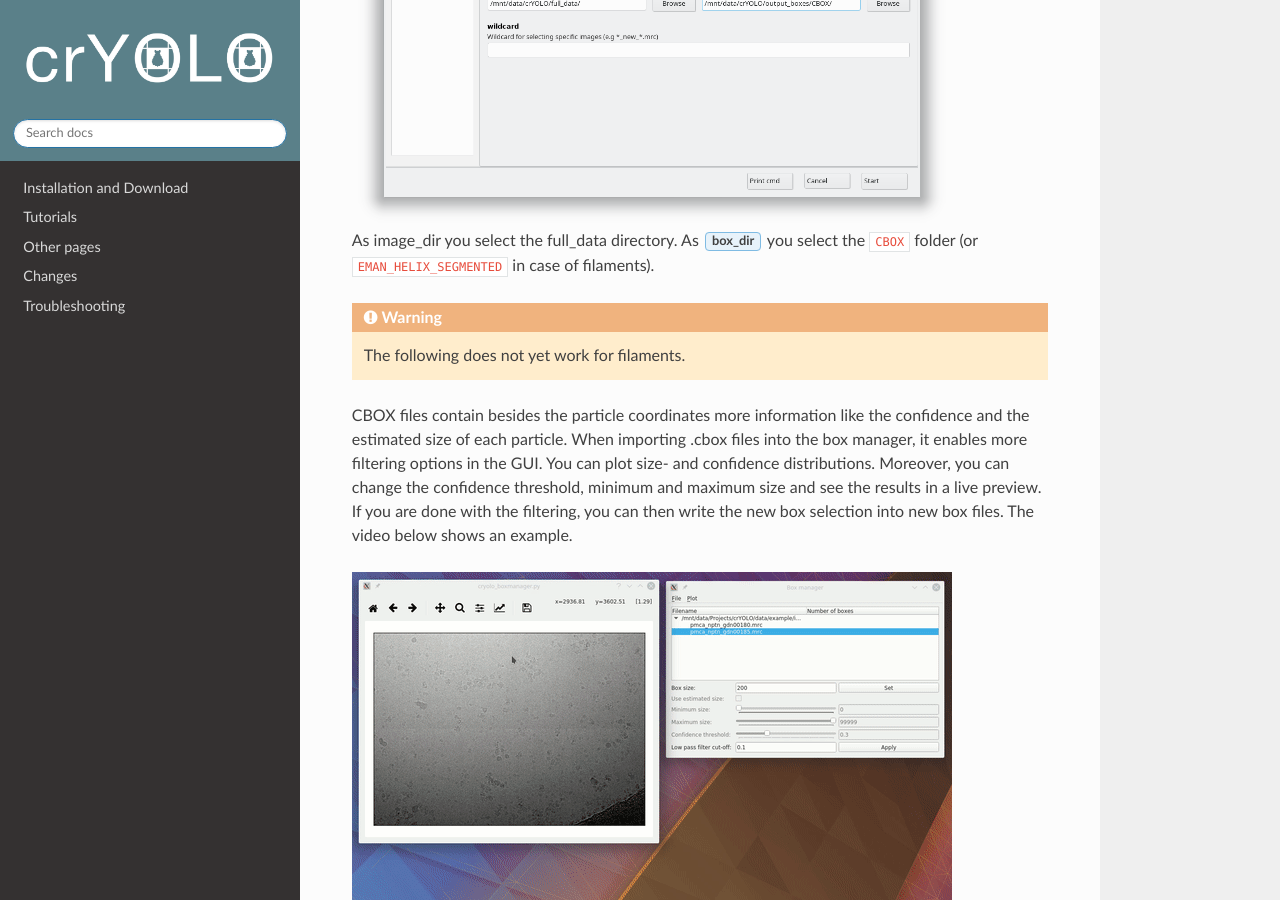
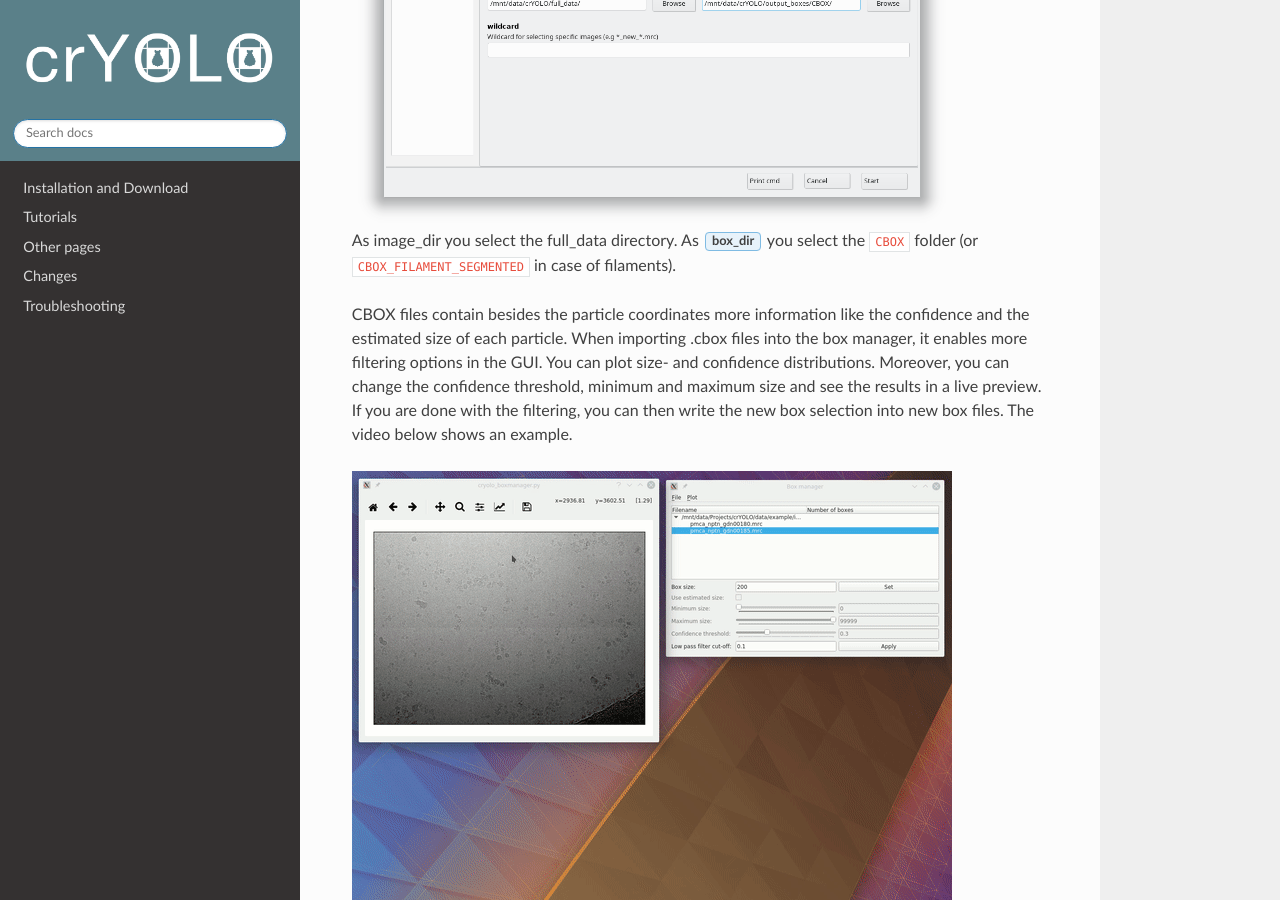
Before and after one commit to MPI-Dortmund/cryolo, a Sphinx documentation site: the page built from source/tutorials/visualize_results.rst, in a window 1280 px wide and 900 px high, scrolled down 314 px. Built offline with Sphinx 7.4.7 and the Read the Docs theme 2.0.0, drawn with Linux system fonts in a browser that asks for light colours.

Commit message:
update visualize results

```diff
--- a/source/tutorials/visualize_results.rst
+++ b/source/tutorials/visualize_results.rst
@@ -3,11 +3,7 @@ To visualize your results you can use the boxmanager:
 .. image:: ../img/cryolo_visualize_202003.png
     :width: 600
 
-As image_dir you select the full_data directory. As :guilabel:`box_dir` you select the :file:`CBOX` folder (or :file:`EMAN_HELIX_SEGMENTED` in case of filaments).
-
-.. warning::
-
-    The following does not yet work for filaments.
+As image_dir you select the full_data directory. As :guilabel:`box_dir` you select the :file:`CBOX` folder (or :file:`CBOX_FILAMENT_SEGMENTED` in case of filaments).
 
 CBOX files contain besides the particle coordinates more information like the confidence and the
 estimated size of each particle. When importing .cbox files into the box manager, it enables more
```
